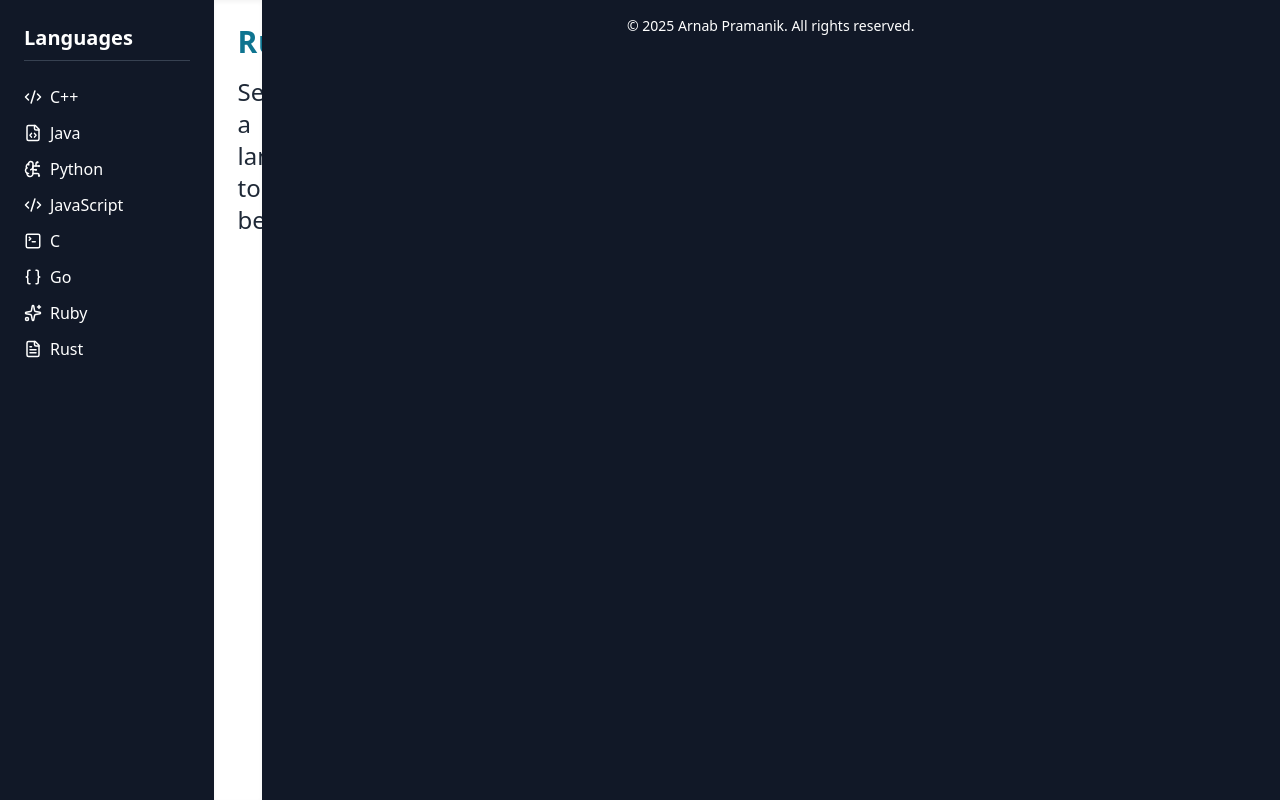
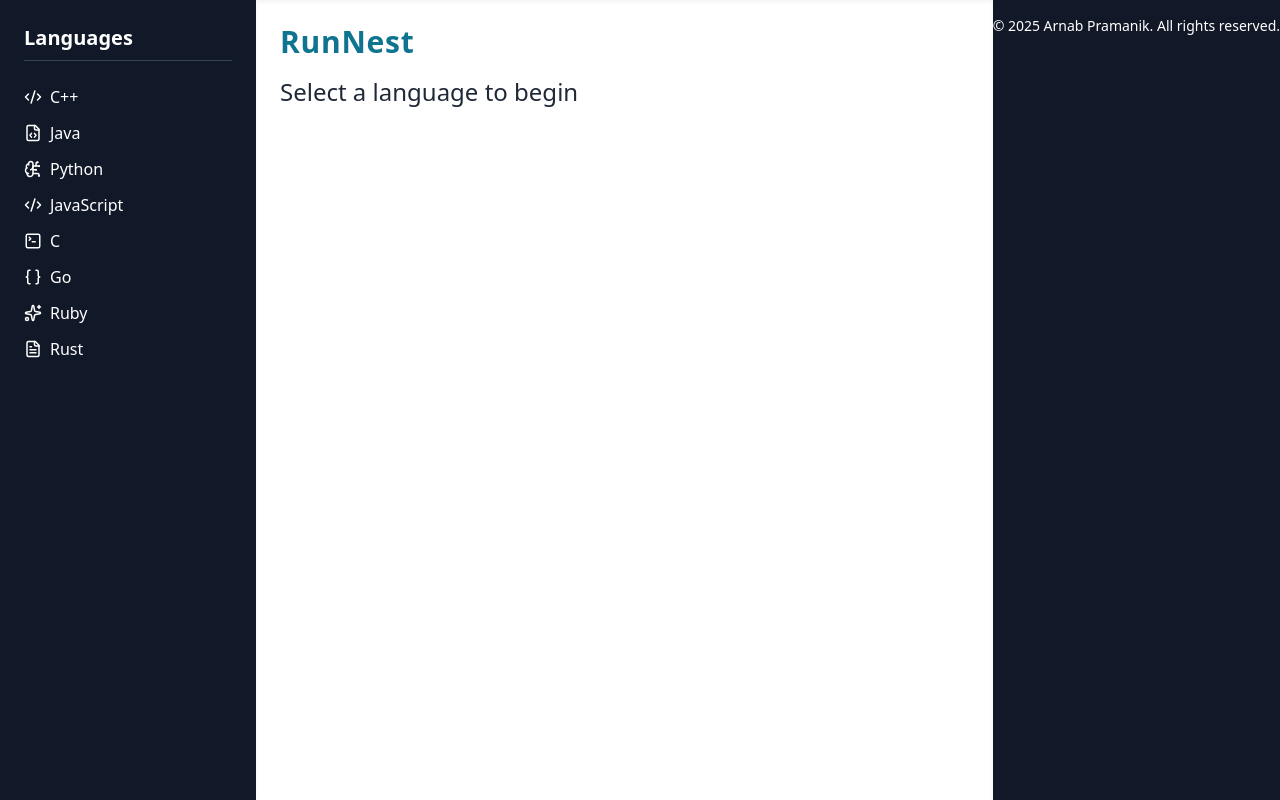
Before and after one commit to Arnab141/RunNest, a React (Vite) app in the folder client/: page / in a window 1280 px wide. Built offline with nearby package versions, Linux system fonts and the light colour scheme.

Commit message:
Update App.jsx

```diff
--- a/client/src/App.jsx
+++ b/client/src/App.jsx
@@ -66,7 +66,7 @@ function App() {
       <div className="flex min-h-screen bg-gray-100 font-sans">
         <Sidebar />
         <AppRoutes />
-        <footer class="w-full text-center py-4 bg-gray-900 text-white text-sm">© 2025 Arnab Pramanik. All rights reserved.</footer>
+        <footer class=" py-4 bg-gray-900 text-white text-sm">© 2025 Arnab Pramanik. All rights reserved.</footer>
       </div>
     </Router>
   );
```
